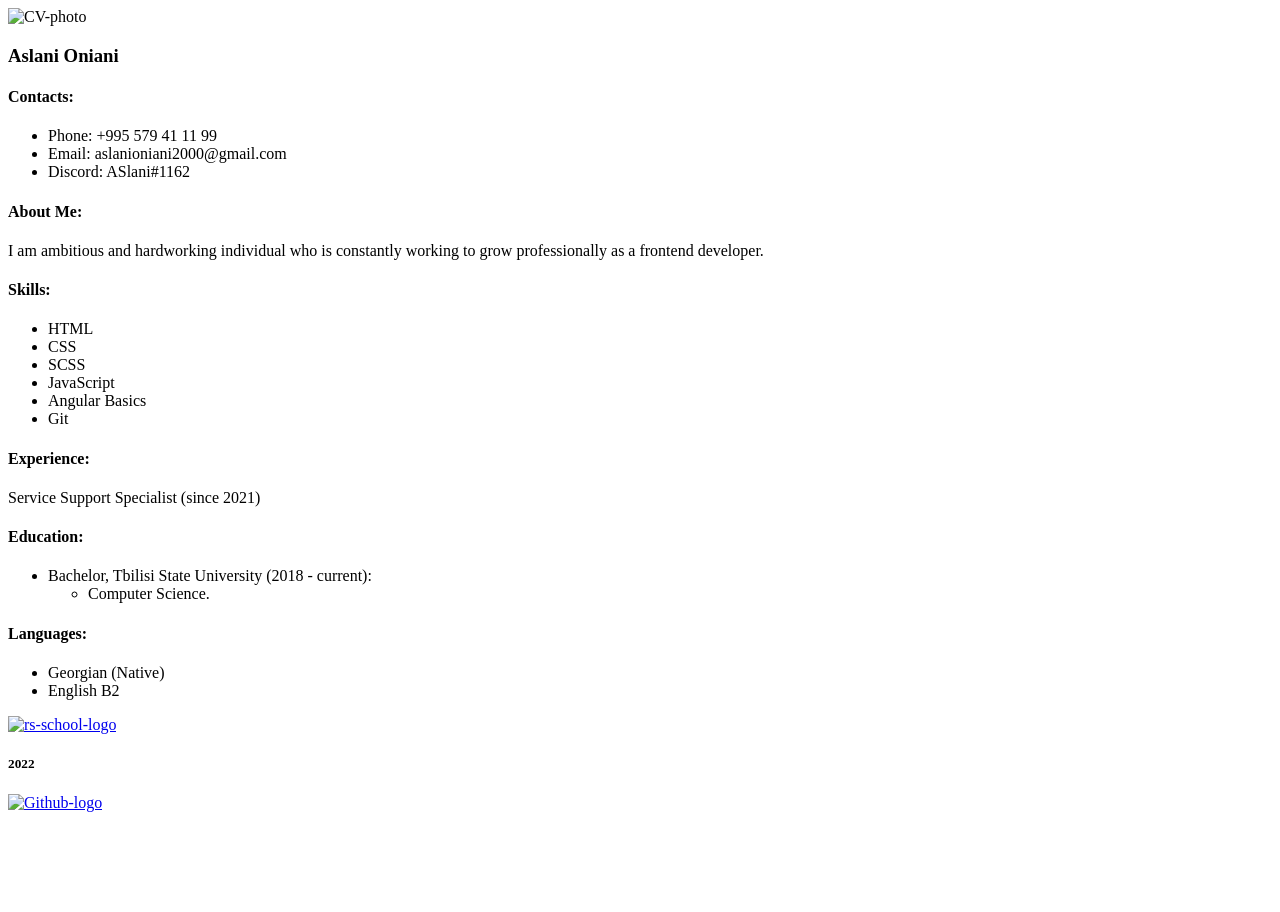
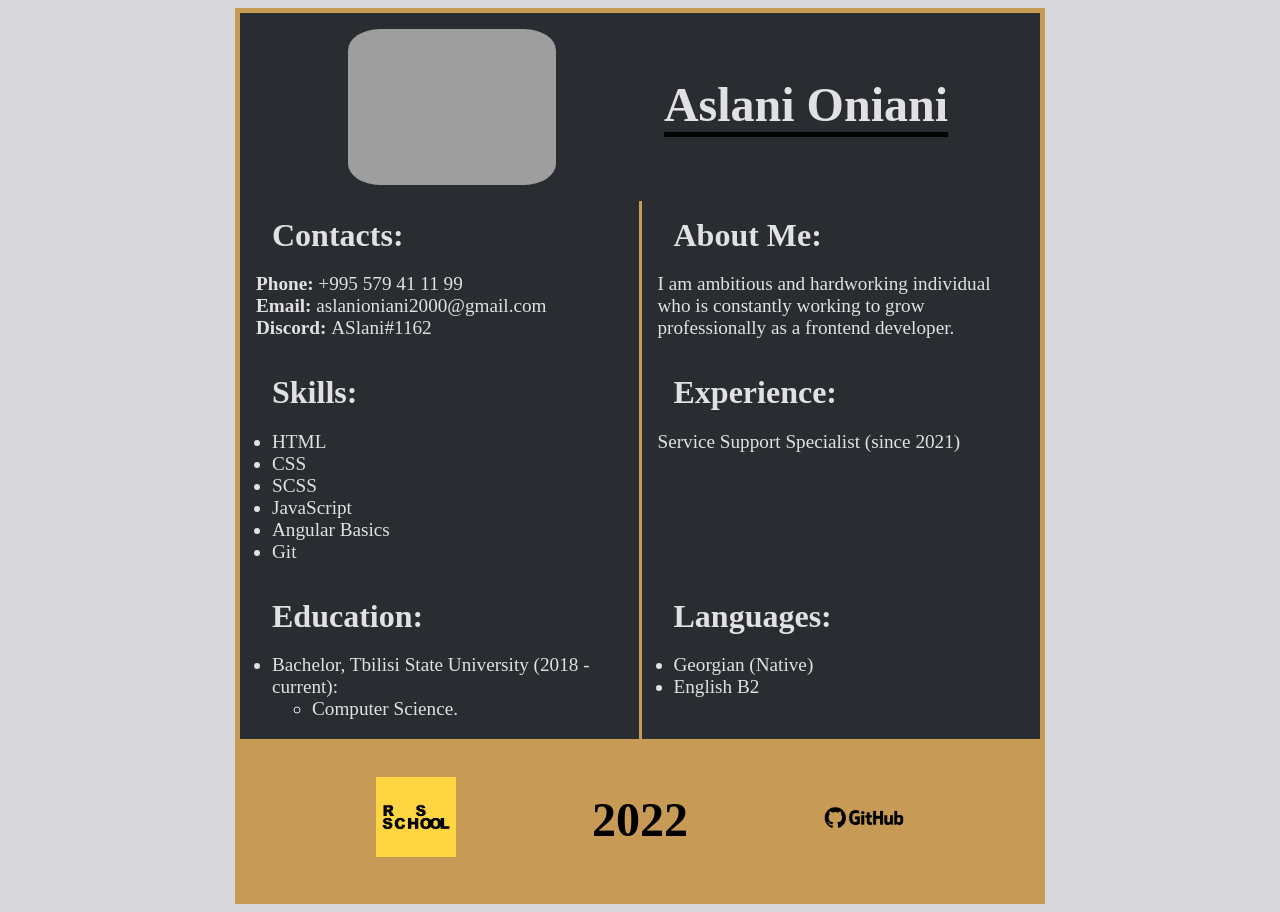
Before and after one commit to Aslani138/rsschool-cv, a plain HTML site: page index.html in a window 1280 px wide. Before the commit the page ends 820 px from the top, so only its background shows below. Drawn offline with Linux system fonts and the light colour scheme; the site is published under a folder, as on GitHub Pages, so addresses that start at the root find nothing.

Commit message:
fix: fixing path problem

```diff
--- a/index.html
+++ b/index.html
@@ -4,13 +4,13 @@
     <meta charset="UTF-8" />
     <meta http-equiv="X-UA-Compatible" content="IE=edge" />
     <meta name="viewport" content="width=device-width, initial-scale=1.0" />
-    <link rel="stylesheet" href="/style.css" />
+    <link rel="stylesheet" href="./style.css" />
     <title>CV</title>
   </head>
   <body>
     <main>
       <div class="cv-header">
-        <img src="/Assets/CV-img.png" alt="CV-photo" class="cv-image" />
+        <img src="./Assets/CV-img.png" alt="CV-photo" class="cv-image" />
         <h3 class="name">Aslani Oniani</h3>
       </div>
 
@@ -82,9 +82,9 @@
         </div>
       </div>
       <footer>
-       <a href="https://app.rs.school/profile#view" target="_blank" class="footer-links"><img src="/Assets/rs-school-logo.jpg" alt="rs-school-logo" class="footer-img"></a>
+       <a href="https://app.rs.school/profile#view" target="_blank" class="footer-links"><img src="./Assets/rs-school-logo.jpg" alt="rs-school-logo" class="footer-img"></a>
        <h5 class="footer-date">2022</h5>
-       <a href="https://github.com/Aslani138?tab=repositories" target="_blank" class="footer-links"><img src="/Assets/Github-logo.png" alt="Github-logo" class="footer-img"></a>
+       <a href="https://github.com/Aslani138?tab=repositories" target="_blank" class="footer-links"><img src="./Assets/Github-logo.png" alt="Github-logo" class="footer-img"></a>
       </footer>
     </main>
   </body>
```
